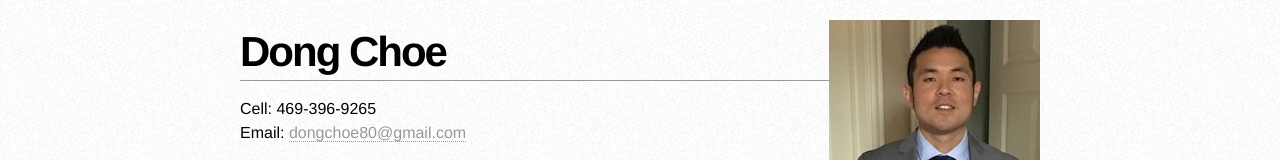
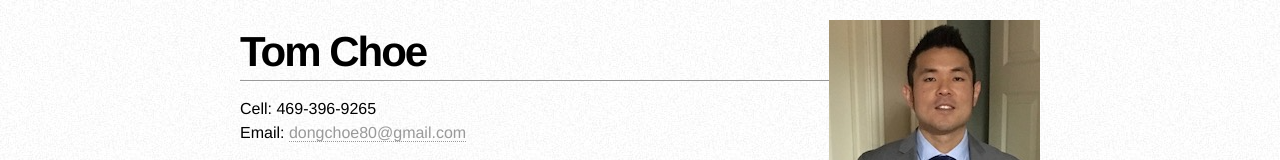
Before and after one commit to TomChoe/mysite, a plain HTML site: page resume.html in a window 1280 px wide. Shown: the top 160 px of the page. Drawn offline with Linux system fonts and the light colour scheme.

Commit message:
updated resume

```diff
--- a/resume.html
+++ b/resume.html
@@ -39,7 +39,7 @@
 
             <!-- Microformats! -->
 
-            <h1 class="fn">Dong Choe</h1>
+            <h1 class="fn">Tom Choe</h1>
 
             <p>
                 Cell: <span class="tel">469-396-9265</span><br />
```
